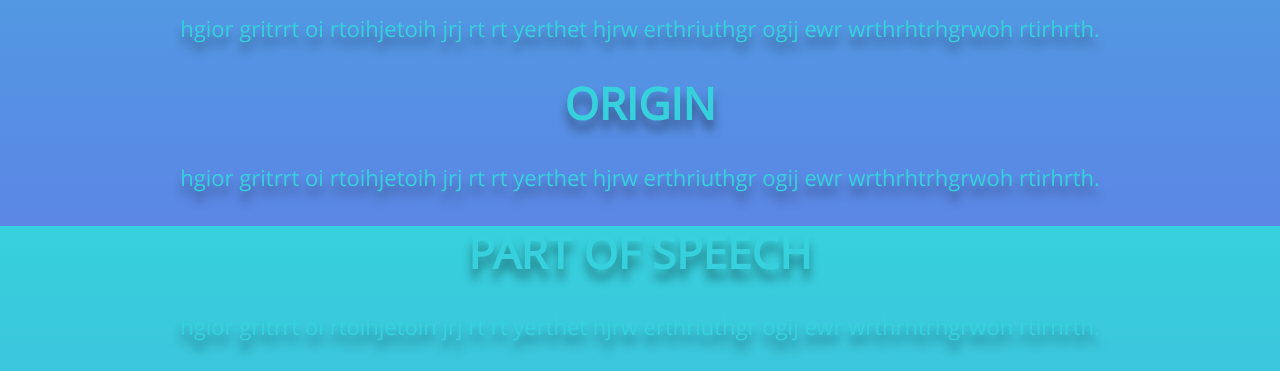
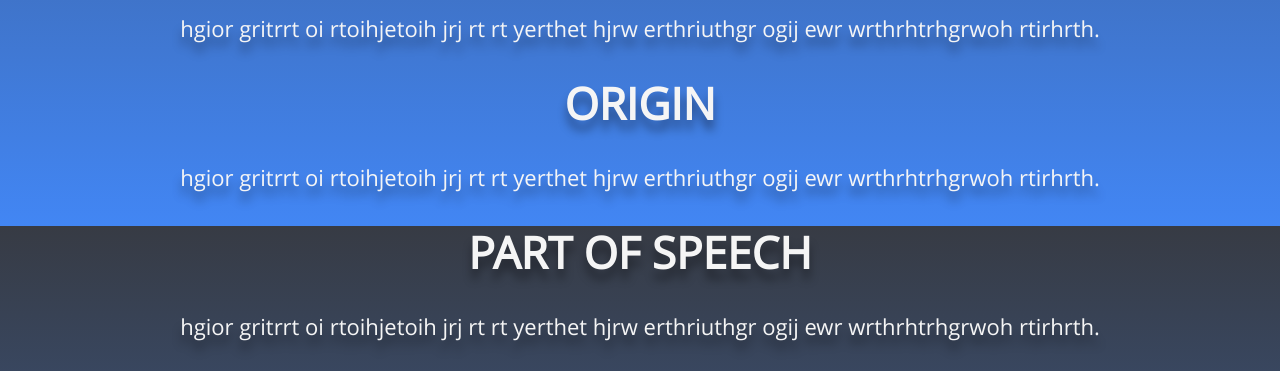
Before and after one commit to staten-island-tech/api-project-melkadze, a website: page test.html in a window 1280 px wide. Shown: the part 720-1091 px from the top of the page. Drawn offline with Linux system fonts and the light colour scheme.

Commit message:
Update style.css

```diff
--- a/style.css
+++ b/style.css
@@ -1,7 +1,7 @@
 :root{
 	--color-primary: whitesmoke;
-	--color-secondary: #36D1DC;
-	--color-background: #5B86E5;
+	--color-secondary: #373B44;
+	--color-background: #4286f4;
 
 }
 
@@ -125,7 +125,7 @@ margin-top:2%;
 	align-items: center;
 	justify-content: space-evenly;
 	flex-direction: column;
-	color: var(--color-secondary);
+	color: whitesmoke;
 	height: 60vh;
 	font-size: 2.2rem;
 	width: 100%;
```
